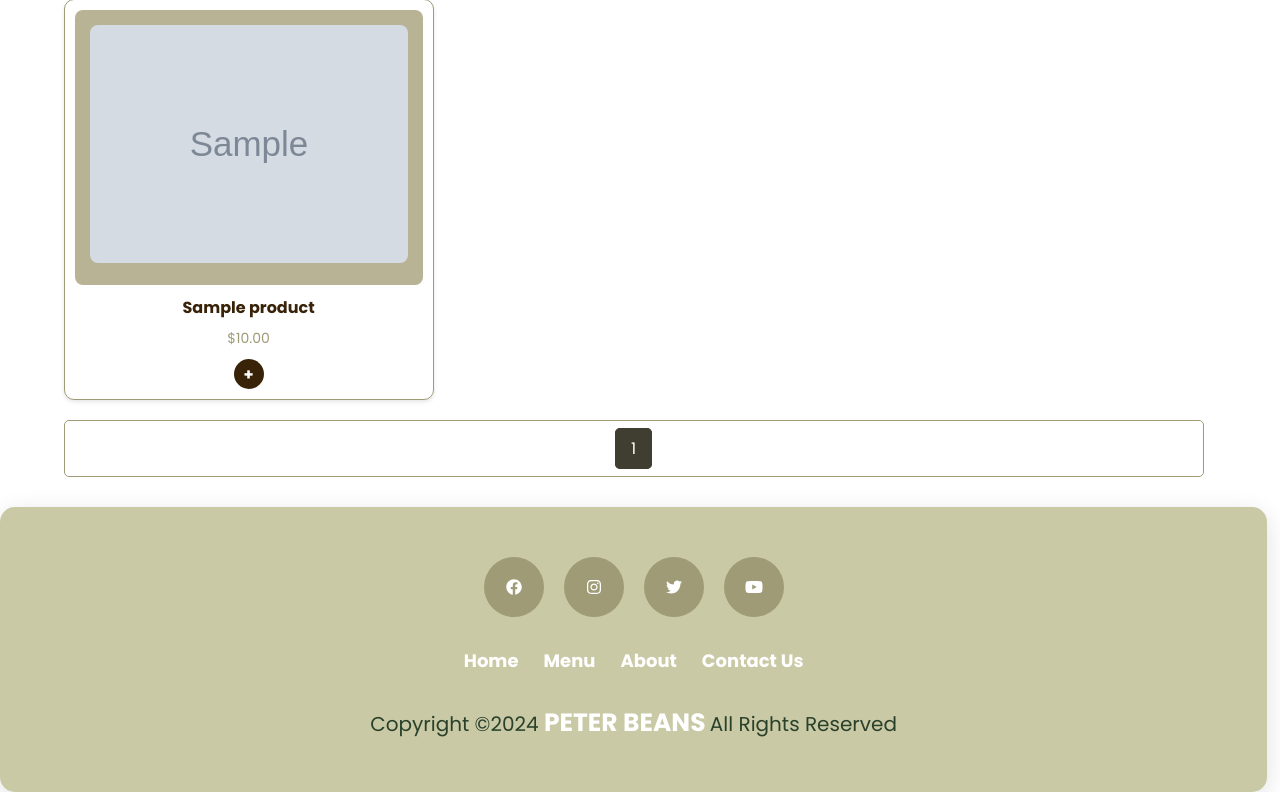
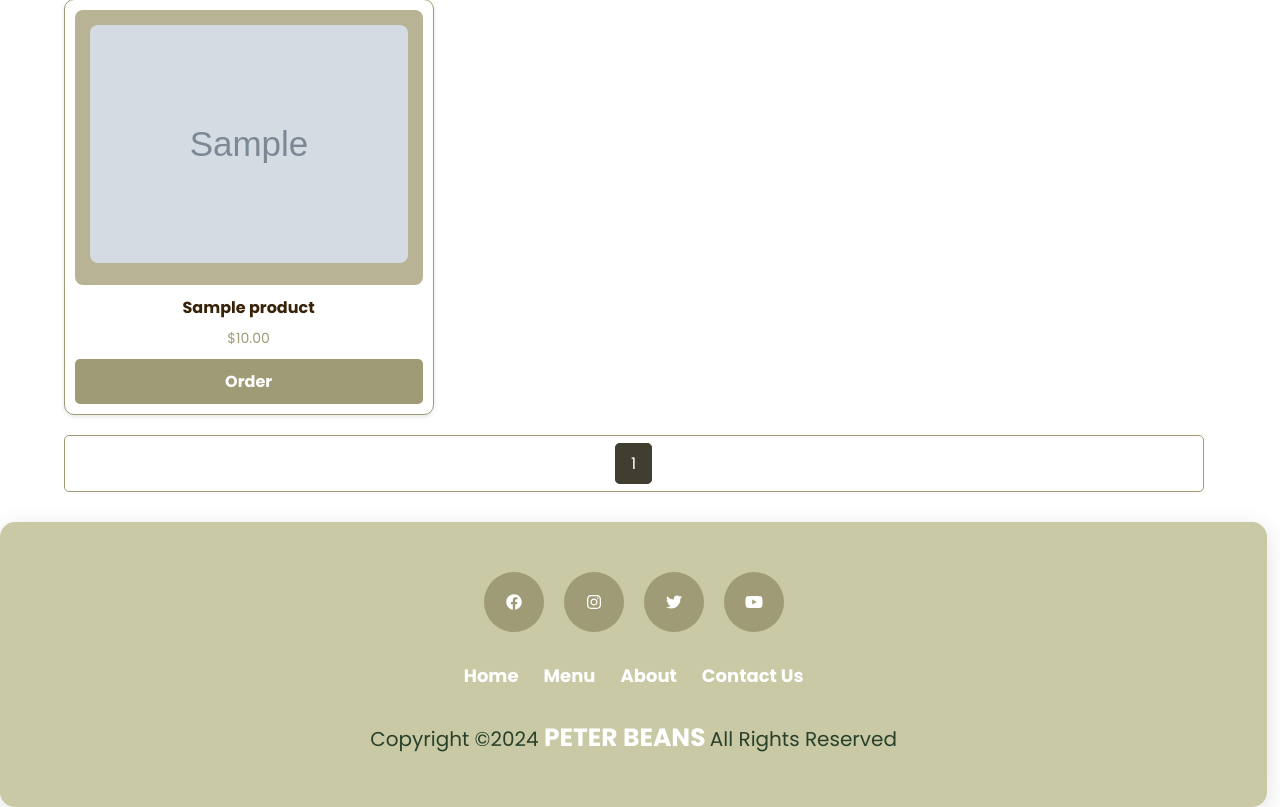
Before and after one commit to Pietro2031/project, a PHP site: page /project/menu.php in a window 1280 px wide. Shown: the part 457-1264 px from the top of the page. Run offline with PHP 8.4, Linux system fonts and the light colour scheme; data comes from the database, SQL or seed files in the repository; tables that the repository leaves empty or names only in its code hold one stand-in row (values such as "Sample post"); grey boxes marked "Sample" are stand-in pictures.

Commit message:
update menu.css and menu.php

```diff
--- a/menu.css
+++ b/menu.css
@@ -87,12 +87,12 @@
 }
 
 .add-btn {
-  background-color: #382208;
+  background-color: #9e9b76;
   color: #fff;
   border: none;
-  border-radius: 50%;
-  width: 30px;
-  height: 30px;
+  border-radius: 5px;
+  padding: 10px;
+  width: 100%;
   font-size: 16px;
   font-weight: bold;
   cursor: pointer;
@@ -100,7 +100,7 @@
 }
 
 .add-btn:hover {
-  background-color: #9e9b76;
+  background-color: #382208;
 }
 
 .categories {
@@ -174,7 +174,6 @@
 }
 
 .pagination a.active {
-  /* background-color: #9e9b76; */
   cursor: not-allowed;
 }
 
@@ -192,11 +191,8 @@
   }
 }
 .pagination a {
-  /* padding: 5px 10px; */
   margin: 0 5px;
-  /* text-decoration: none; */
   border: 1px solid #ddd;
-  /* color: #333; */
 }
 
 .pagination a.active {
--- a/menu.php
+++ b/menu.php
@@ -105,7 +105,7 @@ $stmt->close();
                         </div>
                         <h3><?php echo $product['product_name']; ?></h3>
                         <p class="price">$<?php echo number_format($product['price'], 2); ?></p>
-                        <button class="add-btn">+</button>
+                        <button class="add-btn">Order</button>
                     </div>
                 <?php endwhile; ?>
             <?php else: ?>
```
